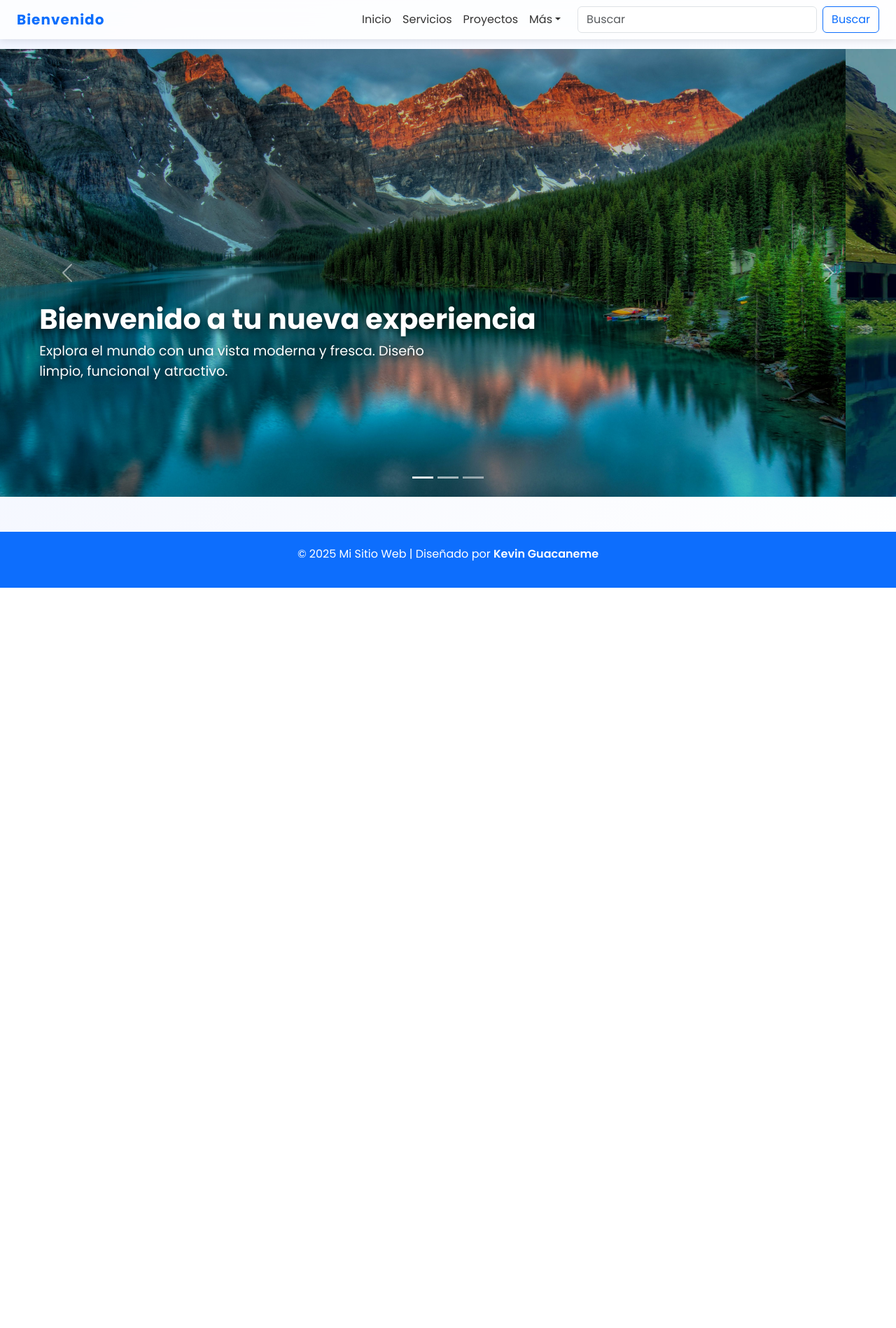
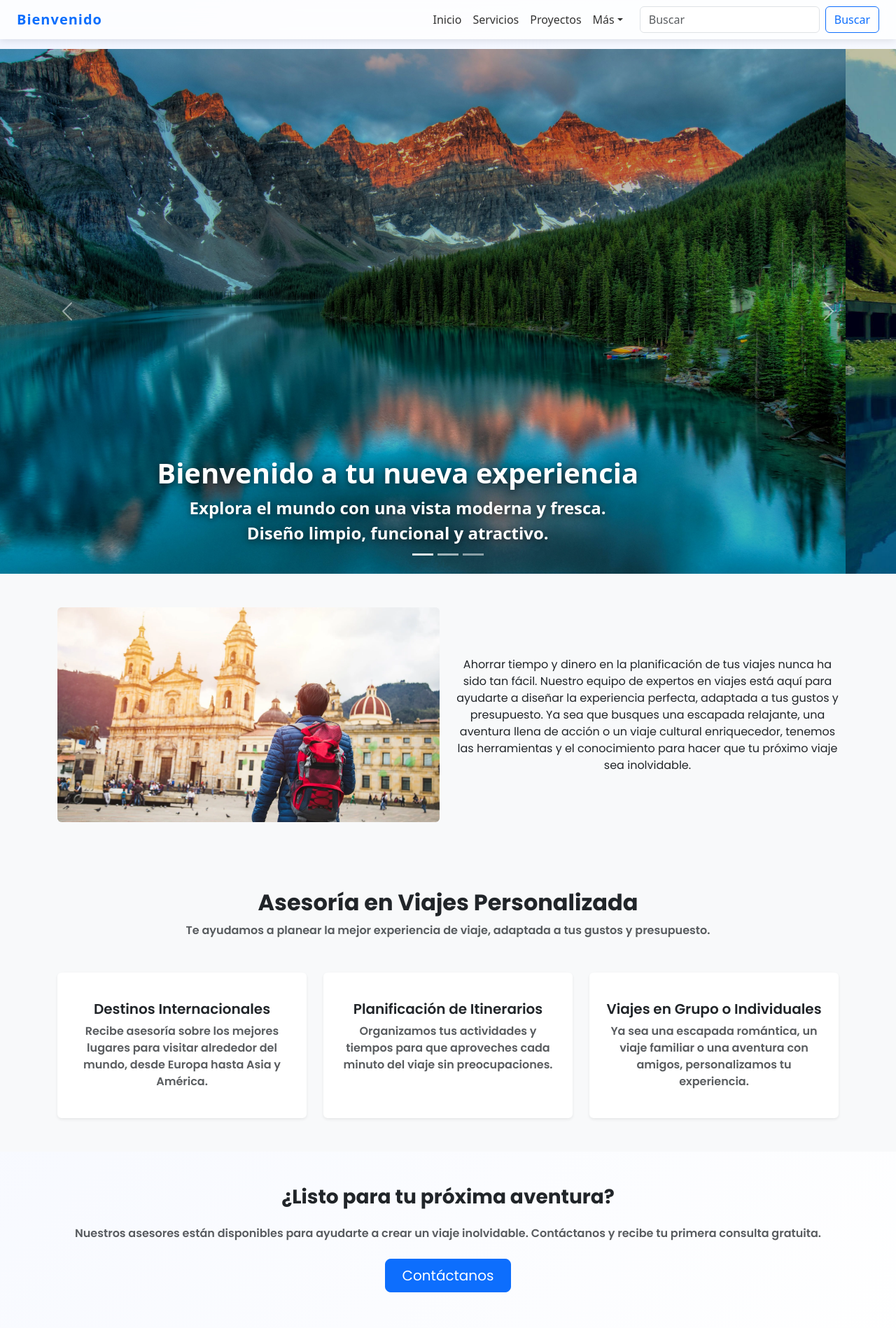
Before and after one commit to Kevin23221/Pagina-web, a plain HTML site: page index.html in a window 1280 px wide. Shown: the top 1898 px of the page at 70% size. Before the commit the page ends 840 px from the top, so only its background shows below. Drawn offline with nearby package versions, Linux system fonts and the light colour scheme.

Commit message:
Actualización dentro del submódulo

```diff
--- a/index.html
+++ b/index.html
@@ -5,6 +5,7 @@
     <meta charset="UTF-8" />
     <meta name="viewport" content="width=device-width, initial-scale=1.0" />
     <title>Página Moderna</title>
+    <link rel="stylesheet" href="main.css"/>
 
     <!-- Bootstrap -->
     <link href="https://cdn.jsdelivr.net/npm/bootstrap@5.3.8/dist/css/bootstrap.min.css" rel="stylesheet">
@@ -12,112 +13,6 @@
     <!-- Google Font -->
     <link href="https://fonts.googleapis.com/css2?family=Poppins:wght@400;600;700&display=swap" rel="stylesheet">
 
-    <style>
-        /* ---------- ESTILOS GENERALES ---------- */
-        body {
-            font-family: 'Poppins', sans-serif;
-            background: linear-gradient(135deg, #f0f4ff, #ffffff);
-            color: #333;
-            overflow-x: hidden;
-        }
-
-        /* ---------- NAVBAR ---------- */
-        .navbar {
-            background: rgba(255, 255, 255, 0.8);
-            backdrop-filter: blur(10px);
-            box-shadow: 0 2px 10px rgba(0, 0, 0, 0.1);
-            transition: all 0.3s ease;
-        }
-
-        .navbar-brand {
-            font-weight: 700;
-            color: #0d6efd !important;
-            letter-spacing: 1px;
-        }
-
-        .nav-link {
-            font-weight: 500;
-            color: #333 !important;
-            transition: color 0.3s ease;
-        }
-
-        .nav-link:hover {
-            color: #0d6efd !important;
-        }
-
-        .btn-outline-success {
-            border-color: #0d6efd;
-            color: #0d6efd;
-        }
-
-        .btn-outline-success:hover {
-            background-color: #0d6efd;
-            color: white;
-        }
-
-        /* ---------- CAROUSEL ---------- */
-        .carousel-item img {
-            height: 80vh;
-            object-fit: cover;
-            filter: brightness(75%);
-            transition: transform 1.5s ease;
-        }
-
-        .carousel-item img:hover {
-            transform: scale(1.05);
-        }
-
-        .carousel-caption {
-            position: absolute;
-            bottom: 20%;
-            left: 10%;
-            text-align: left;
-            color: #fff;
-            text-shadow: 0 2px 10px rgba(0, 0, 0, 0.6);
-            animation: fadeInUp 1s ease;
-        }
-
-        .carousel-caption h5 {
-            font-size: 2.5rem;
-            font-weight: 700;
-        }
-
-        .carousel-caption p {
-            font-size: 1.2rem;
-            max-width: 600px;
-        }
-
-        @keyframes fadeInUp {
-            from {
-                opacity: 0;
-                transform: translateY(30px);
-            }
-
-            to {
-                opacity: 1;
-                transform: translateY(0);
-            }
-        }
-
-        /* ---------- FOOTER ---------- */
-        footer {
-            background-color: #0d6efd;
-            color: white;
-            text-align: center;
-            padding: 20px;
-            margin-top: 50px;
-        }
-
-        footer a {
-            color: white;
-            text-decoration: none;
-            font-weight: 600;
-        }
-
-        footer a:hover {
-            text-decoration: underline;
-        }
-    </style>
 </head>
 
 <body>
@@ -147,7 +42,7 @@
                 </ul>
                 <form class="d-flex ms-3" role="search">
                     <input class="form-control me-2" type="search" placeholder="Buscar" aria-label="Buscar">
-                    <button class="btn btn-outline-success" type="submit">Buscar</button>
+                    <button class="btn btn-outline-primary" type="submit">Buscar</button>
                 </form>
             </div>
         </div>
@@ -203,6 +98,76 @@
         </button>
     </div>
 
+    <!-------- SECCION DE INFO --------->
+    <section class="py-5 bg-light">
+        <div class="container text-center">
+            <div class="row align-items-center">
+                <div class="col">
+                <img src="imagenes/img-4.webp" class="img-fluid rounded" alt="Imagen de asesoramiento de viajes">
+                </div>
+                <div class="col">
+                Ahorrar tiempo y dinero en la planificación de tus viajes nunca ha sido tan fácil. Nuestro equipo de
+                expertos en viajes está aquí para ayudarte a diseñar la experiencia perfecta, adaptada a tus gustos y
+                presupuesto. Ya sea que busques una escapada relajante, una aventura llena de acción o un viaje cultural
+                enriquecedor, tenemos las herramientas y el conocimiento para hacer que tu próximo viaje sea inolvidable.
+                </div>
+            </div>
+        </div>
+    </section>
+
+
+
+    <!-------- ASESORAMIENTO DE VIAJES --------->
+
+    <section class="py-5 bg-light" id="asesoria">
+        <div class="container">
+            <div class="text-center mb-5">
+                <h2 class="fw-bold">Asesoría en Viajes Personalizada</h2>
+                <p class="text-muted">Te ayudamos a planear la mejor experiencia de viaje, adaptada a tus gustos y presupuesto.</p>
+            </div>
+
+            <div class="row g-4">
+                <div class="col-md-4">
+                    <div class="card border-0 shadow-sm h-100 text-center p-4">
+                        <div class="mb-3">
+                            <i class="bi bi-globe-americas fs-1 text-primary"></i>
+                        </div>
+                            <h5 class="fw-semibold">Destinos Internacionales</h5>
+                            <p class="text-muted">Recibe asesoría sobre los mejores lugares para visitar alrededor del mundo, desde Europa hasta Asia y América.</p>
+                        </div>
+                </div>
+
+            <div class="col-md-4">
+                <div class="card border-0 shadow-sm h-100 text-center p-4">
+                    <div class="mb-3">
+                        <i class="bi bi-calendar-check fs-1 text-primary"></i>
+                    </div>
+                    <h5 class="fw-semibold">Planificación de Itinerarios</h5>
+                    <p class="text-muted">Organizamos tus actividades y tiempos para que aproveches cada minuto del viaje sin preocupaciones.</p>
+                </div>
+            </div>
+
+            <div class="col-md-4">
+                <div class="card border-0 shadow-sm h-100 text-center p-4">
+                    <div class="mb-3">
+                        <i class="bi bi-people fs-1 text-primary"></i>
+                    </div>
+                    <h5 class="fw-semibold">Viajes en Grupo o Individuales</h5>
+                    <p class="text-muted">Ya sea una escapada romántica, un viaje familiar o una aventura con amigos, personalizamos tu experiencia.</p>
+                </div>
+            </div>
+        </div>
+    </div>
+</section>
+
+<section class="py-5" id="contacto">
+    <div class="container text-center">
+        <h3 class="fw-bold mb-4">¿Listo para tu próxima aventura?</h3>
+        <p class="text-muted mb-4">Nuestros asesores están disponibles para ayudarte a crear un viaje inolvidable. Contáctanos y recibe tu primera consulta gratuita.</p>
+        <a href="#" class="btn btn-primary btn-lg px-4">Contáctanos</a>
+    </div>
+</section>
+
     <!-------- FOOTER --------->
     <footer>
         <p>© 2025 Mi Sitio Web | Diseñado por <a href="#">Kevin Guacaneme</a></p>
--- /dev/null
+++ b/main.scss
@@ -0,0 +1 @@
+@import "./node_modules/bootstrap/scss/bootstrap";
```
Also changed, not shown: imagenes/img-4.webp (added), main.css (added), 1 other file.
